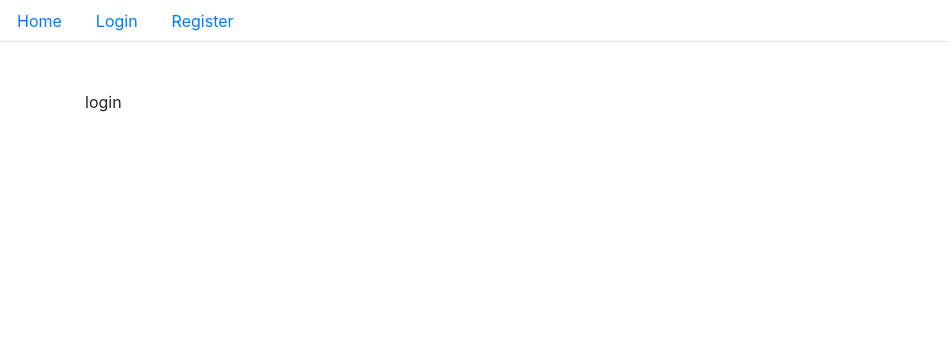
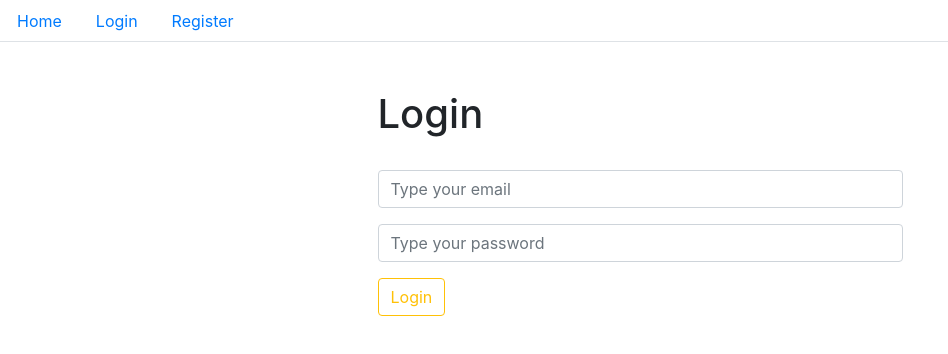
Before and after one commit to nickborti/scalable_link_sharing_udemy_frontend, a Next.js app in the folder client/: page /login in a window 1280 px wide. Shown: the top 354 px of the page, without its empty margins (0-948 px from the left). Built offline with nearby package versions, Linux system fonts and the light colour scheme; a small style sheet from the web is missing.

Commit message:
login page

```diff
--- a/client/pages/login.jsx
+++ b/client/pages/login.jsx
@@ -1,12 +1,98 @@
-import React from 'react';
+import React, { useState } from 'react';
+import axios from 'axios';
+
 import Layout from '../components/Layout';
+import { showErrorMessage, showSuccessMessage } from '../helpers/alerts';
+import { API } from '../config';
 
 const login = () => {
-	return (
-		<Layout>
-			<div>login</div>
-		</Layout>
-	);
+  const [state, setState] = useState({
+    email: '',
+    password: '',
+    error: '',
+    success: '',
+    buttonText: 'Login',
+  });
+
+  const { email, password, buttonText, error, success } = state;
+
+  const handleChange = (name) => (event) => {
+    setState({
+      ...state,
+      [name]: event.target.value,
+      error: '',
+      success: '',
+      buttonText: 'Login',
+    });
+  };
+
+  const handleSubmit = async (event) => {
+    event.preventDefault();
+
+    setState({ ...state, buttonText: 'Logging in ...' });
+
+    try {
+      const response = await axios.post(`${API}/login`, {
+        email,
+        password,
+      });
+
+      setState({
+        ...state,
+        email: '',
+        password: '',
+        buttonText: 'Logged in ...',
+        success: response.data.message,
+      });
+    } catch (error) {
+      console.log(error);
+      setState({
+        ...state,
+        buttonText: 'Login',
+        error: error.response.data.error,
+      });
+    }
+  };
+
+  const loginForm = () => (
+    <form onSubmit={handleSubmit}>
+      <div className='form-group'>
+        <input
+          type='email'
+          className='form-control'
+          placeholder='Type your email'
+          value={email}
+          required
+          onChange={handleChange('email')}
+        />
+      </div>
+      <div className='form-group'>
+        <input
+          type='password'
+          className='form-control'
+          placeholder='Type your password'
+          value={password}
+          required
+          onChange={handleChange('password')}
+        />
+      </div>
+      <div className='form-group'>
+        <button className='btn btn-outline-warning'>{buttonText}</button>
+      </div>
+    </form>
+  );
+
+  return (
+    <Layout>
+      <div className='col-md-6 offset-md-3'>
+        <h1>Login</h1>
+        <br />
+        {success && showSuccessMessage(success)}
+        {error && showErrorMessage(error)}
+        {loginForm()}
+      </div>
+    </Layout>
+  );
 };
 
 export default login;
```
